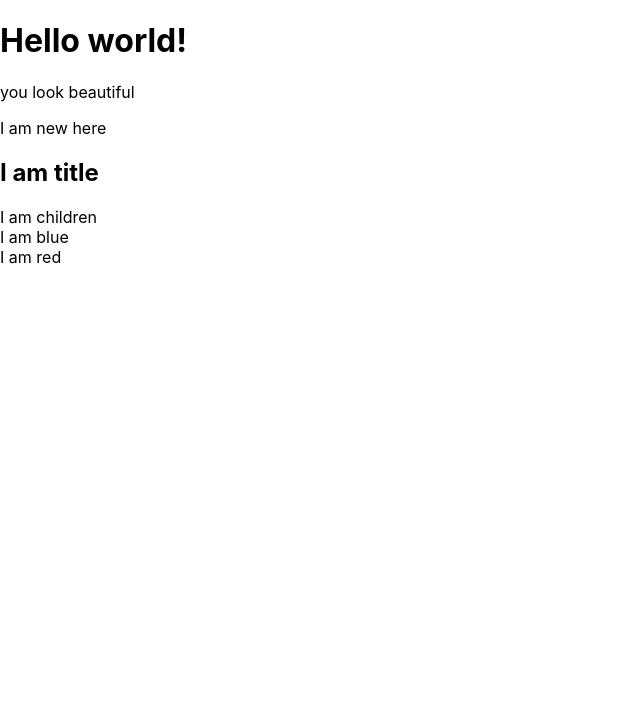
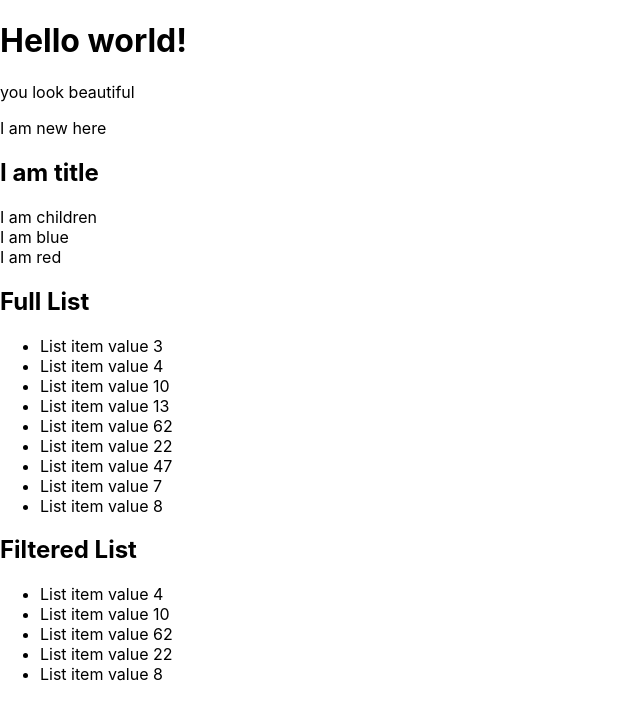
Before and after one commit to arturasgusevas/react-fundamentals-app, a React (Create React App) app: page / in a window 1280 px wide. Shown: the top 720 px of the page, without its empty margins (0-640 px from the left). Built offline with nearby package versions, Linux system fonts and the light colour scheme.

Commit message:
Rendering lists

```diff
--- a/src/App.js
+++ b/src/App.js
@@ -2,6 +2,7 @@
 import ChildrenWithTitle from './ChildrenWithTitle';
 import {FirstReactComponent} from './FirstReactComponent';
 import ConditionalRenderingComponent from './ConditionalRenderingComponent';
+import List from './RenderingLists';
 
 function App() {
   return (
@@ -17,6 +18,7 @@
       <ConditionalRenderingComponent isBlue={true} />
       <br/>
       <ConditionalRenderingComponent isBlue={false} />
+      <List />
     </>
   );
 }
--- /dev/null
+++ b/src/RenderingLists.jsx
@@ -0,0 +1,36 @@
+const listForRender = [
+  { id: 0, value: 3, name: "List item value 3" },
+  { id: 1, value: 4, name: "List item value 4" },
+  { id: 2, value: 10, name: "List item value 10" },
+  { id: 3, value: 13, name: "List item value 13" },
+  { id: 4, value: 62, name: "List item value 62" },
+  { id: 5, value: 22, name: "List item value 22" },
+  { id: 6, value: 47, name: "List item value 47" },
+  { id: 7, value: 7, name: "List item value 7" },
+  { id: 8, value: 8, name: "List item value 8" },
+];
+
+const List = () => {
+
+const fullList = listForRender.map(item => <li key={item.id}>{item.name}</li>);
+const filteredList = listForRender.filter(item => item.value % 2 === 0);
+
+  return (
+    <>
+        <section>
+            <h1>Full List</h1>
+            <ul>
+                {fullList}
+            </ul>
+        </section>
+        <section>
+            <h1>Filtered List</h1>
+            <ul>
+                {filteredList.map(item => <li key={item.id}>{item.name}</li>)}
+            </ul>
+        </section>
+    </>
+  )
+}
+
+export default List;
```
